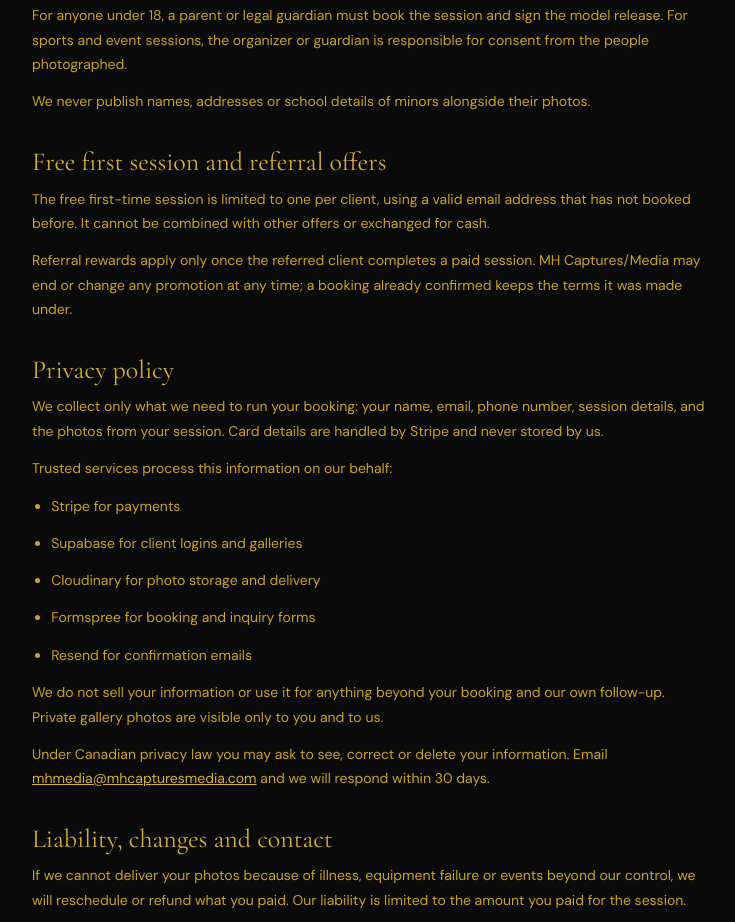
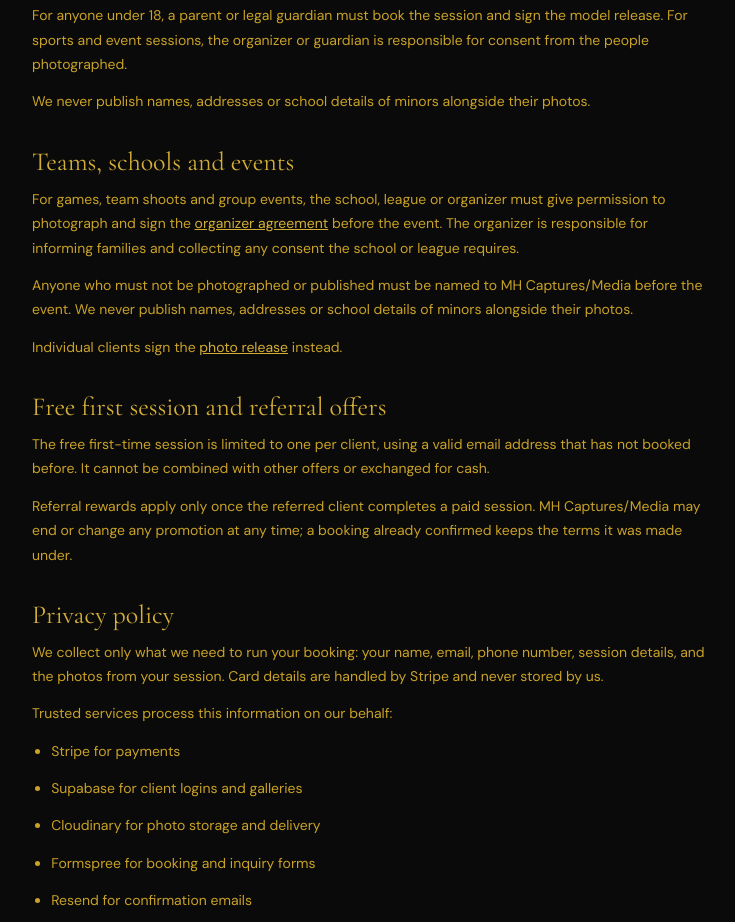
Before and after one commit to davidbrant28-pixel/mh-captures, a website: page public/policies.html in a window 1280 px wide. Shown: the part 1835-2757 px from the top of the page, without its empty margins (268-1003 px from the left). Drawn offline with nearby package versions, Linux system fonts and the light colour scheme.

Commit message:
Update policies.html

```diff
--- a/public/policies.html
+++ b/public/policies.html
@@ -74,6 +74,11 @@
 <p>For anyone under 18, a parent or legal guardian must book the session and sign the model release. For sports and event sessions, the organizer or guardian is responsible for consent from the people photographed.</p>
 <p>We never publish names, addresses or school details of minors alongside their photos.</p>
 
+<h2>Teams, schools and events</h2>
+<p>For games, team shoots and group events, the school, league or organizer must give permission to photograph and sign the <a href="/MH-Captures-Organizer-Agreement.pdf" download>organizer agreement</a> before the event. The organizer is responsible for informing families and collecting any consent the school or league requires.</p>
+<p>Anyone who must not be photographed or published must be named to MH Captures/Media before the event. We never publish names, addresses or school details of minors alongside their photos.</p>
+<p>Individual clients sign the <a href="/MH-Captures-Model-Release.pdf" download>photo release</a> instead.</p>
+
 <h2>Free first session and referral offers</h2>
 <p>The free first-time session is limited to one per client, using a valid email address that has not booked before. It cannot be combined with other offers or exchanged for cash.</p>
 <p>Referral rewards apply only once the referred client completes a paid session. MH Captures/Media may end or change any promotion at any time; a booking already confirmed keeps the terms it was made under.</p>
```
